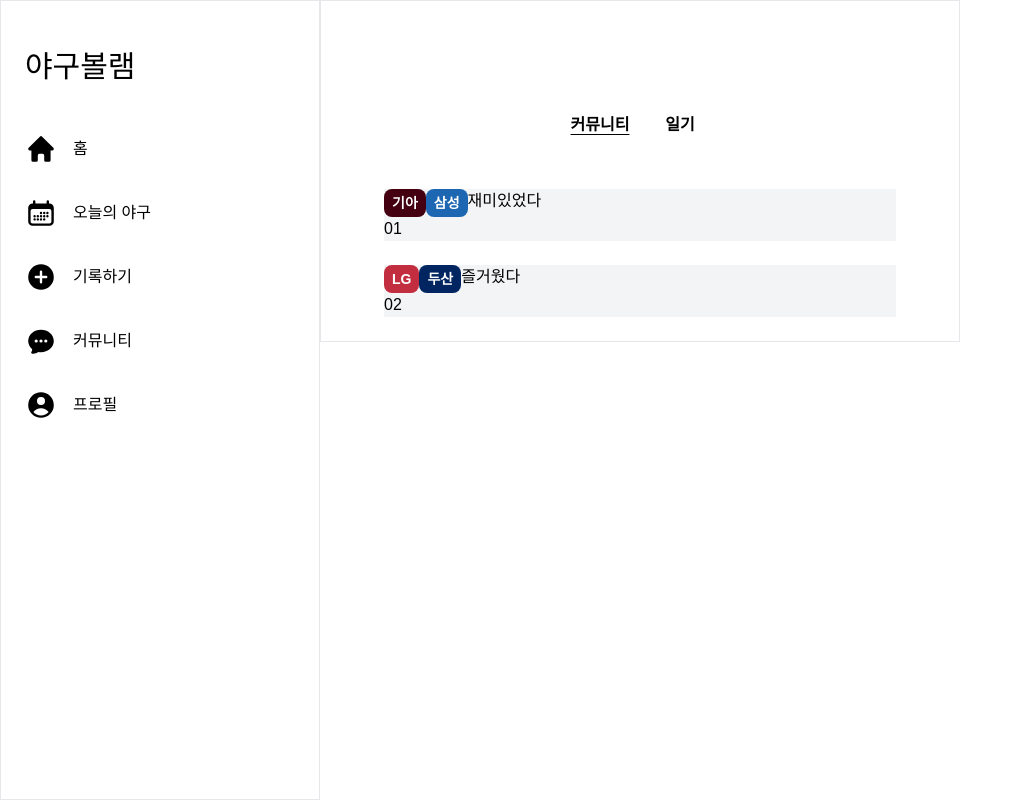
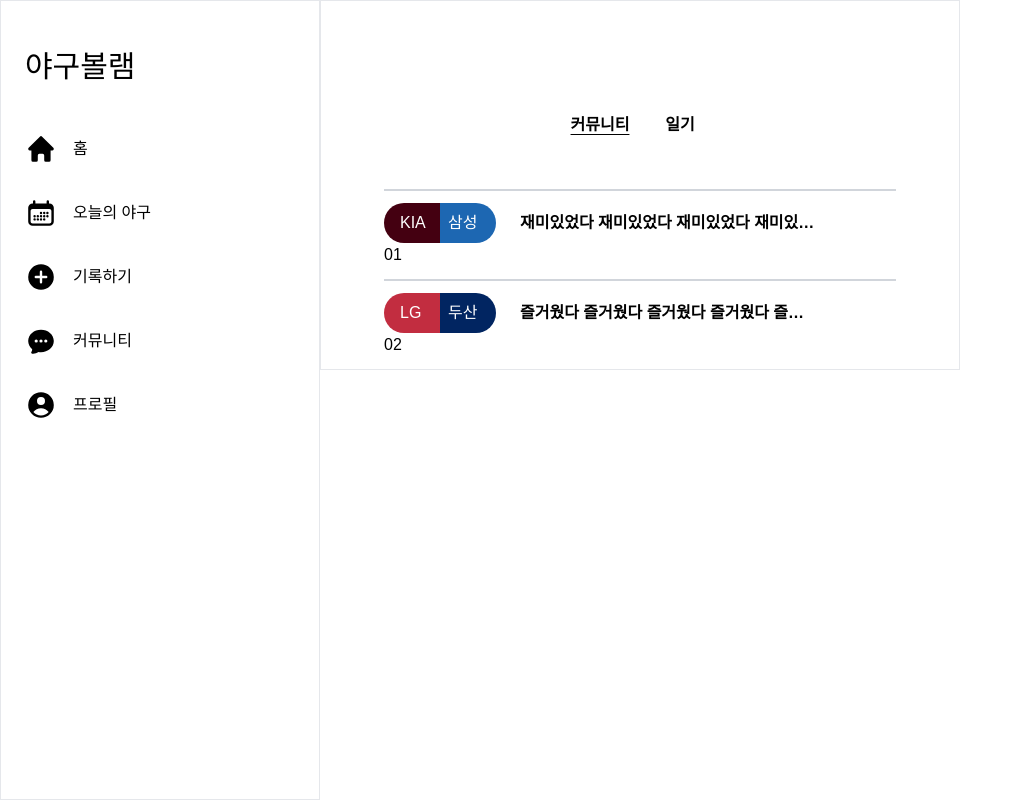
Before and after one commit to Baseball-Archive/client, a React (Vite) app: page /posts in a window 1280 px wide. Shown: the whole page, without its empty margins (0-1022 px from the left). Built offline with nearby package versions, Linux system fonts and the light colour scheme; a web font is replaced by a local one.

Commit message:
⚡️ Post 컴포넌트 UI 추가
team_name 아이콘, short_review UI 적용

```diff
--- a/src/components/Community/Post.tsx
+++ b/src/components/Community/Post.tsx
@@ -1,6 +1,4 @@
-import Badge from "../common/Badge";
-
-export type TeamScheme =
+type TeamScheme =
   | "kia"
   | "samsung"
   | "lg"
@@ -11,6 +9,36 @@ export type TeamScheme =
   | "hanhwa"
   | "lotte"
   | "kiwoom";
+
+const teamColors: { [key in TeamScheme]: string } = {
+  kia: "#440011",
+  samsung: "#1D67B2",
+  lg: "#C22D40",
+  doosan: "#012561",
+  ssg: "#65615E",
+  kt: "#000000",
+  nc: "#1A4484",
+  hanhwa: "#EF563A",
+  lotte: "#092346",
+  kiwoom: "#801C26",
+};
+
+const teamNameMapping: { [key in TeamScheme]: string } = {
+  kia: 'KIA',
+  samsung: '삼성',
+  lg: 'LG',
+  doosan: '두산',
+  ssg: 'SSG',
+  kt: 'KT',
+  nc: 'NC',
+  hanhwa: '한화',
+  lotte: '롯데',
+  kiwoom: '키움',
+};
+
+const transformTeamName = (teamName: TeamScheme): string => {
+  return teamName.length >= 4 ? teamNameMapping[teamName] : teamName.toUpperCase();
+};
 
 export interface PostType {
   id: number;
@@ -28,7 +56,6 @@ interface Props {
 }
 
 const Post = ({ post }: Props) => {
-
   const {
     home_team_name,
     away_team_name,
@@ -37,14 +64,48 @@ const Post = ({ post }: Props) => {
     likes
   } = post;
 
+  const homeTeamName = transformTeamName(home_team_name);
+  const awayTeamName = transformTeamName(away_team_name);
+
+  const homeTeamColor = teamColors[home_team_name];
+  const awayTeamColor = teamColors[away_team_name];
+
   return (
-    <div className="mb-6 flex justify-center overflow-hidden bg-white">
+<div className="ml-6 mr-6 mb-0 flex justify-center overflow-hidden bg-white">
   <div className="w-full max-w-lg">
-        <div className="bg-gray-100">
-          <div className="flex">
-            <Badge scheme={home_team_name} />
-            <Badge scheme={away_team_name} />
-            <p>{review_short}</p>
+    <div className="pt-3 pb-3 border-t-2 border-gray-300">
+      <div className="flex items-center">
+        <div
+          className="p-2 text-white w-14 h-10"
+          style={{
+            backgroundColor: homeTeamColor,
+            borderRadius: '9999px 0 0 9999px',
+            paddingLeft: '1rem',
+          }}
+        >
+          {homeTeamName}
+        </div>
+        <div
+          className="p-2 text-white  w-14 h-10"
+          style={{
+            backgroundColor: awayTeamColor,
+            borderRadius: '0 9999px 9999px 0',
+            paddingRight: '1rem',
+          }}
+        >
+          {awayTeamName}
+        </div>
+        <div
+            className="pl-6 font-bold overflow-hidden w-80"
+            style={{
+            display: '-webkit-box',
+            WebkitBoxOrient: 'vertical',
+            WebkitLineClamp: 1,
+            textOverflow: 'ellipsis'
+          }}
+        >
+          {review_short}
+        </div>
       </div>
       <div className="flex">
         <div>{comments}</div>
@@ -53,7 +114,7 @@ const Post = ({ post }: Props) => {
     </div>
   </div>
 </div>
-  )
+  );
 }
 
 export default Post;
--- a/src/pages/Community/Community.tsx
+++ b/src/pages/Community/Community.tsx
@@ -1,7 +1,6 @@
 import Post, { PostType } from "../../components/Community/Post";
 import { useState, useEffect } from 'react';
 import { useLocation } from 'react-router-dom';
-
 
 const dummyPost: PostType[] = [
   {
@@ -9,7 +8,7 @@ const dummyPost: PostType[] = [
     match_date: "2024.01.01",
     home_team_name: "kia",
     away_team_name: "samsung",
-    review_short: "재미있었다",
+    review_short: "재미있었다 재미있었다 재미있었다 재미있었다 재미있었다 ",
     user_id: 1,
     likes: 1,
     comments: 0,
@@ -19,7 +18,7 @@ const dummyPost: PostType[] = [
     match_date: "2024.01.02",
     home_team_name: "lg",
     away_team_name: "doosan",
-    review_short: "즐거웠다",
+    review_short: "즐거웠다 즐거웠다 즐거웠다 즐거웠다 즐거웠다 즐거웠다 ",
     user_id: 2,
     likes: 2,
     comments: 0,
```
Lines whose indentation alone changed are shown as unchanged.
